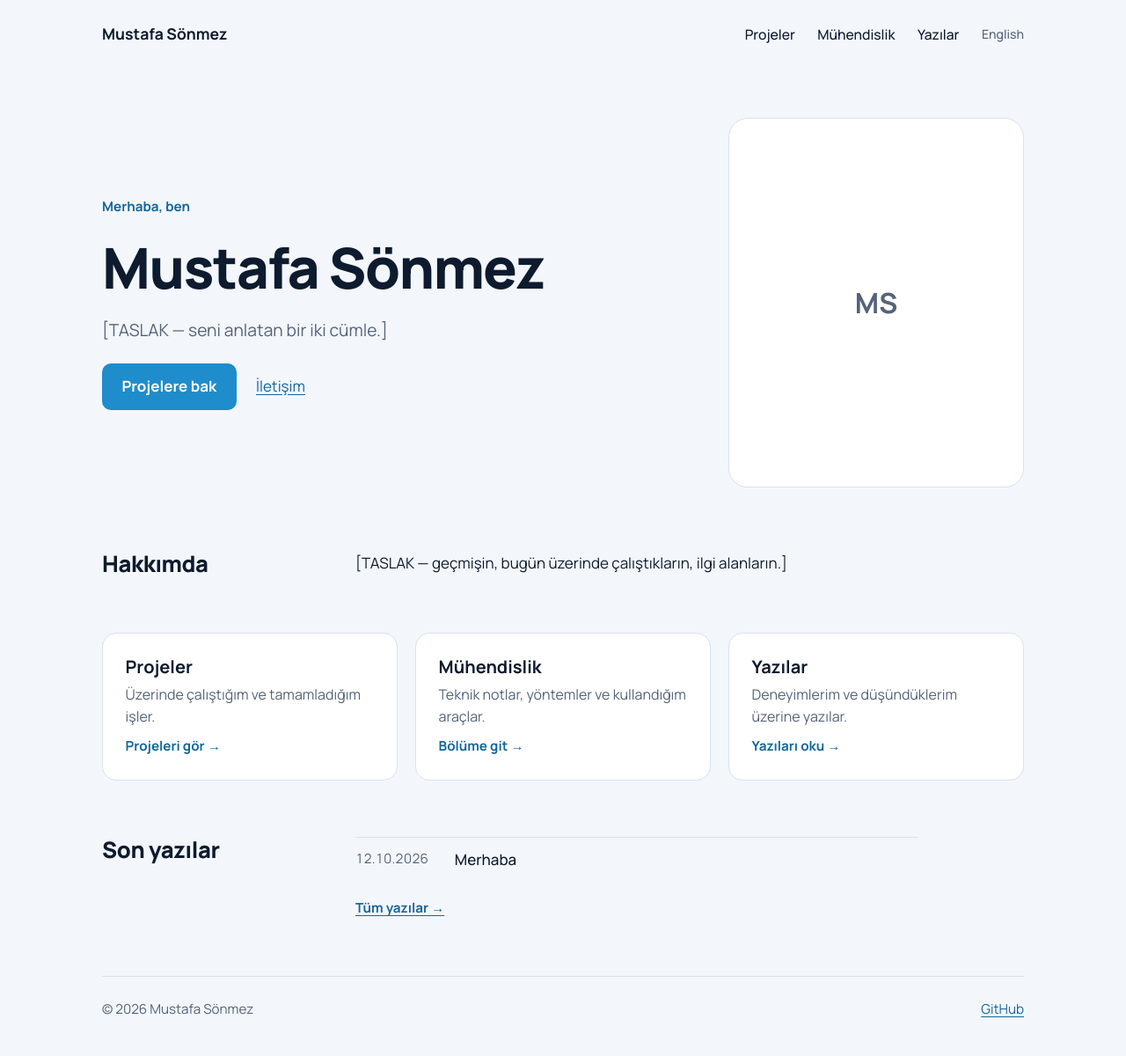
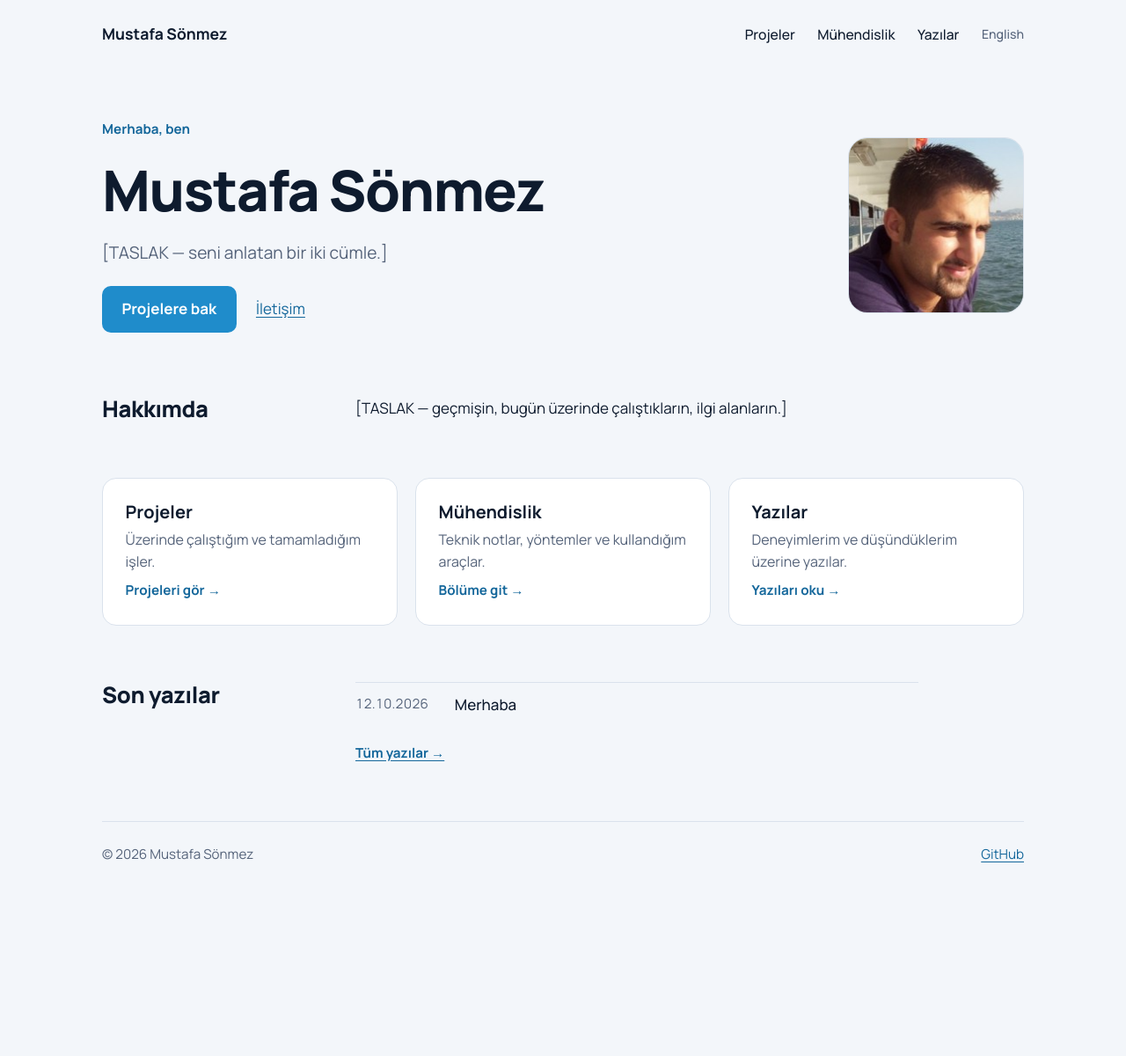
Before and after one commit to sonmezmustafa/sonmezmustafa.github.io, a Jekyll site: the page built from index.html, in a window 1280 px wide. Shown: the whole page at 88% size. Built offline with Jekyll 4.4.1, drawn with Linux system fonts in a browser that asks for light colours; after the commit the page ends 1024 px from its top, so only the background shows below that.

Commit message:
Ana sayfaya fotoğraf

```diff
--- a/_config.yml
+++ b/_config.yml
@@ -3,6 +3,8 @@ url: "https://sonmezmustafa.com"
 baseurl: ""
 markdown: kramdown
 timezone: Europe/Istanbul
+
+person_image: /assets/img/mustafa-sonmez.jpg
 
 # Kişi şemasındaki "sameAs": aynı kişiye ait diğer profiller
 same_as:
--- a/_layouts/default.html
+++ b/_layouts/default.html
@@ -27,6 +27,7 @@
   <meta property="og:site_name" content="{{ site.title }}">
   <meta property="og:title" content="{{ page.title | default: site.title | escape }}">
   <meta property="og:url" content="{{ page.url | absolute_url }}">
+  <meta property="og:image" content="{{ site.person_image | absolute_url }}">
   <meta property="og:type" content="{% if page.layout == 'post' %}article{% else %}website{% endif %}">
   {%- if page.description %}
   <meta property="og:description" content="{{ page.description | escape }}">
--- a/assets/css/style.css
+++ b/assets/css/style.css
@@ -50,7 +50,7 @@ img { max-width: 100%; height: auto; }
 /* Ana sayfa */
 .hero {
   display: grid;
-  grid-template-columns: minmax(0, 1fr) 21rem;
+  grid-template-columns: minmax(0, 1fr) auto;
   gap: 2.5rem 4rem;
   align-items: center;
   padding: 3.5rem 0 4.5rem;
@@ -72,7 +72,8 @@ img { max-width: 100%; height: auto; }
 .photo {
   display: grid;
   place-items: center;
-  aspect-ratio: 4 / 5;
+  width: 12.5rem;
+  aspect-ratio: 1;
   overflow: hidden;
   border: 1px solid var(--line);
   border-radius: 22px;
@@ -156,5 +157,5 @@ img { max-width: 100%; height: auto; }
 @media (max-width: 48rem) {
   .hero, .split, .areas { grid-template-columns: minmax(0, 1fr); }
   .hero { padding: 2rem 0 3rem; }
-  .photo { order: -1; width: 11rem; aspect-ratio: 1; }
+  .photo { order: -1; width: 9rem; }
 }
--- a/en/index.html
+++ b/en/index.html
@@ -13,7 +13,7 @@ description: Personal site of Mustafa Sönmez; projects, engineering notes and p
       <a href="#iletisim">Contact</a>
     </p>
   </div>
-  <div class="photo">MS</div>
+  <div class="photo"><img src="{{ site.person_image | relative_url }}" alt="Mustafa Sönmez" width="200" height="200"></div>
 </section>
 
 <section class="split">
--- a/index.html
+++ b/index.html
@@ -13,7 +13,7 @@ description: Mustafa Sönmez'in kişisel sitesi; projeleri, mühendislik notlar
       <a href="#iletisim">İletişim</a>
     </p>
   </div>
-  <div class="photo">MS</div>
+  <div class="photo"><img src="{{ site.person_image | relative_url }}" alt="Mustafa Sönmez" width="200" height="200"></div>
 </section>
 
 <section class="split">
```
Also changed, not shown: other parts of _layouts/default.html (+1 -0 lines), assets/img/mustafa-sonmez.jpg (added).
